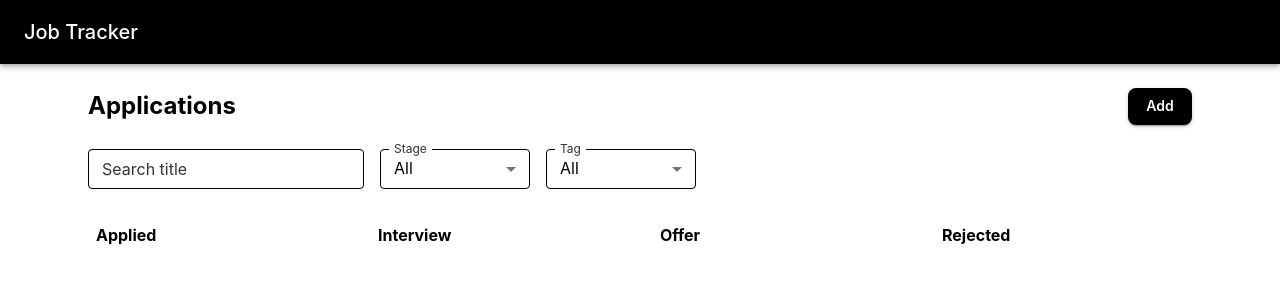
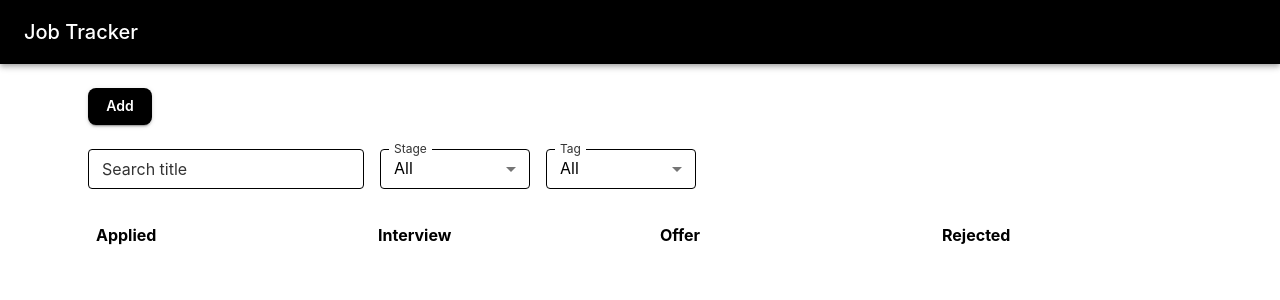
Before and after one commit to minimalnomad/job-crm, a React (Vite) app: page / in a window 1280 px wide. Shown: the top 300 px of the page. Built offline with nearby package versions, Linux system fonts and the light colour scheme.

Commit message:
chore: remove unnecessary title

```diff
--- a/src/routes/ApplicationPage.tsx
+++ b/src/routes/ApplicationPage.tsx
@@ -4,7 +4,6 @@ import {
   Button,
   Container,
   Stack,
-  Typography,
   Dialog,
   DialogTitle,
   DialogContent,
@@ -96,7 +95,6 @@ export default function ApplicationsPage() {
         alignItems="center"
         sx={{ mb: 3, px: { xs: 2, md: 0 } }}
       >
-        <Typography variant="h5">Applications</Typography>
         <Button
           variant="contained"
           onClick={handleAddClick}
@@ -105,7 +103,6 @@ export default function ApplicationsPage() {
           Add
         </Button>
       </Stack>
-
       <SearchFilterBar filter={filter} onChange={setFilter} allTags={allTags} />
 
       <DndContext onDragEnd={handleDragEnd}>
```
